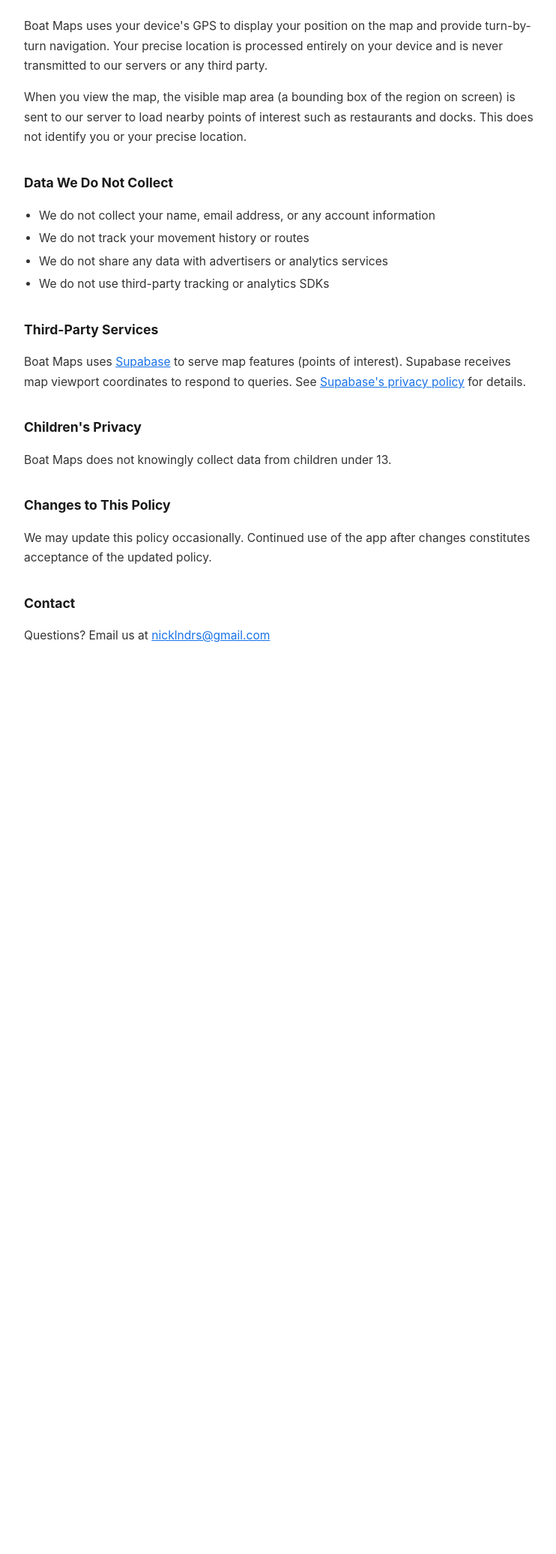
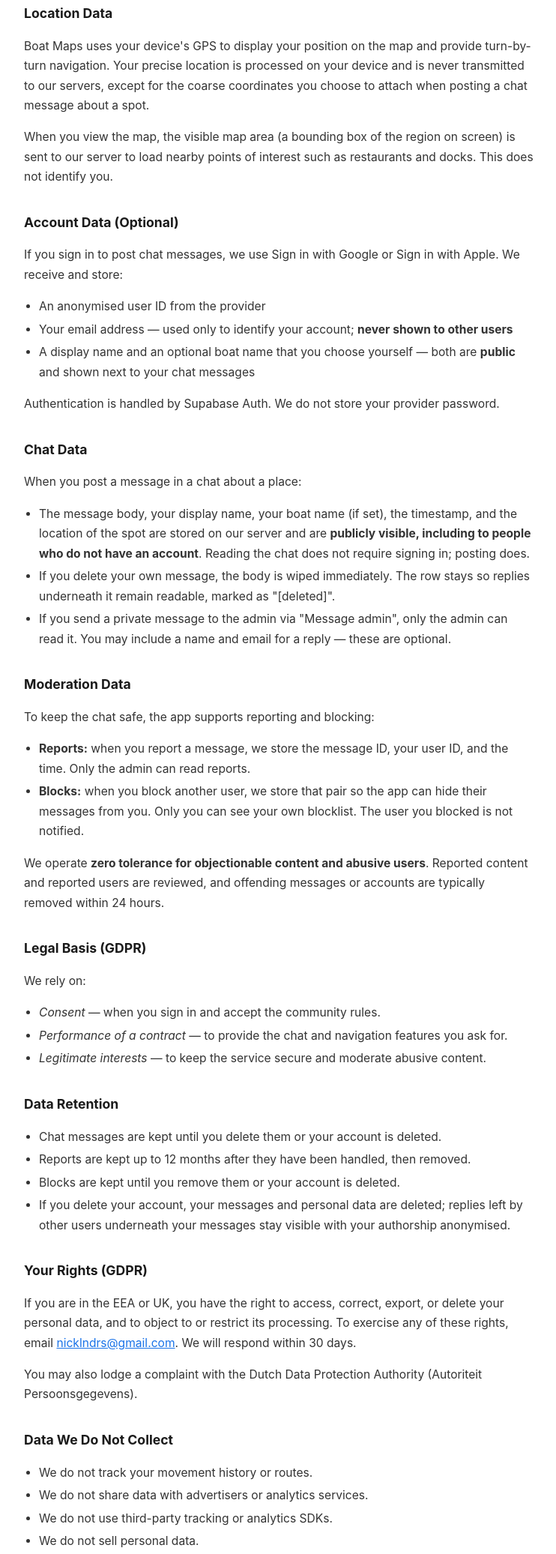
Before and after one commit to NickLeenders/boat-maps-privacy-policy, a plain HTML site: page docs/privacy.html in a window 1280 px wide. Shown: the part 319-2392 px from the top of the page at 75% size, without its empty margins (268-1010 px from the left). Before the commit the page ends 1229 px from the top, so only its background shows below. Drawn offline with Linux system fonts and the light colour scheme.

Commit message:
Updates for chat

```diff
--- a/docs/privacy.html
+++ b/docs/privacy.html
@@ -24,33 +24,83 @@
 </head>
 <body>
   <h1>Privacy Policy</h1>
-  <p class="updated">Last updated: April 22, 2026</p>
+  <p class="updated">Last updated: May 21, 2026</p>
 
   <h2>Overview</h2>
-  <p>Boat Maps is a waterway navigation app for Amsterdam. We take your privacy seriously and collect as little data as possible.</p>
+  <p>Boat Maps is a waterway navigation app for Amsterdam. We collect as little data as possible. You can browse the map and read chats without signing in. You only need to sign in if you want to post in chats.</p>
 
   <h2>Location Data</h2>
-  <p>Boat Maps uses your device's GPS to display your position on the map and provide turn-by-turn navigation. Your precise location is processed entirely on your device and is never transmitted to our servers or any third party.</p>
-  <p>When you view the map, the visible map area (a bounding box of the region on screen) is sent to our server to load nearby points of interest such as restaurants and docks. This does not identify you or your precise location.</p>
+  <p>Boat Maps uses your device's GPS to display your position on the map and provide turn-by-turn navigation. Your precise location is processed on your device and is never transmitted to our servers, except for the coarse coordinates you choose to attach when posting a chat message about a spot.</p>
+  <p>When you view the map, the visible map area (a bounding box of the region on screen) is sent to our server to load nearby points of interest such as restaurants and docks. This does not identify you.</p>
+
+  <h2>Account Data (Optional)</h2>
+  <p>If you sign in to post chat messages, we use Sign in with Google or Sign in with Apple. We receive and store:</p>
+  <ul>
+    <li>An anonymised user ID from the provider</li>
+    <li>Your email address — used only to identify your account; <strong>never shown to other users</strong></li>
+    <li>A display name and an optional boat name that you choose yourself — both are <strong>public</strong> and shown next to your chat messages</li>
+  </ul>
+  <p>Authentication is handled by Supabase Auth. We do not store your provider password.</p>
+
+  <h2>Chat Data</h2>
+  <p>When you post a message in a chat about a place:</p>
+  <ul>
+    <li>The message body, your display name, your boat name (if set), the timestamp, and the location of the spot are stored on our server and are <strong>publicly visible, including to people who do not have an account</strong>. Reading the chat does not require signing in; posting does.</li>
+    <li>If you delete your own message, the body is wiped immediately. The row stays so replies underneath it remain readable, marked as "[deleted]".</li>
+    <li>If you send a private message to the admin via "Message admin", only the admin can read it. You may include a name and email for a reply — these are optional.</li>
+  </ul>
+
+  <h2>Moderation Data</h2>
+  <p>To keep the chat safe, the app supports reporting and blocking:</p>
+  <ul>
+    <li><strong>Reports:</strong> when you report a message, we store the message ID, your user ID, and the time. Only the admin can read reports.</li>
+    <li><strong>Blocks:</strong> when you block another user, we store that pair so the app can hide their messages from you. Only you can see your own blocklist. The user you blocked is not notified.</li>
+  </ul>
+  <p>We operate <strong>zero tolerance for objectionable content and abusive users</strong>. Reported content and reported users are reviewed, and offending messages or accounts are typically removed within 24 hours.</p>
+
+  <h2>Legal Basis (GDPR)</h2>
+  <p>We rely on:</p>
+  <ul>
+    <li><em>Consent</em> — when you sign in and accept the community rules.</li>
+    <li><em>Performance of a contract</em> — to provide the chat and navigation features you ask for.</li>
+    <li><em>Legitimate interests</em> — to keep the service secure and moderate abusive content.</li>
+  </ul>
+
+  <h2>Data Retention</h2>
+  <ul>
+    <li>Chat messages are kept until you delete them or your account is deleted.</li>
+    <li>Reports are kept up to 12 months after they have been handled, then removed.</li>
+    <li>Blocks are kept until you remove them or your account is deleted.</li>
+    <li>If you delete your account, your messages and personal data are deleted; replies left by other users underneath your messages stay visible with your authorship anonymised.</li>
+  </ul>
+
+  <h2>Your Rights (GDPR)</h2>
+  <p>If you are in the EEA or UK, you have the right to access, correct, export, or delete your personal data, and to object to or restrict its processing. To exercise any of these rights, email <a href="mailto:nicklndrs@gmail.com">nicklndrs@gmail.com</a>. We will respond within 30 days.</p>
+  <p>You may also lodge a complaint with the Dutch Data Protection Authority (Autoriteit Persoonsgegevens).</p>
 
   <h2>Data We Do Not Collect</h2>
   <ul>
-    <li>We do not collect your name, email address, or any account information</li>
-    <li>We do not track your movement history or routes</li>
-    <li>We do not share any data with advertisers or analytics services</li>
-    <li>We do not use third-party tracking or analytics SDKs</li>
+    <li>We do not track your movement history or routes.</li>
+    <li>We do not share data with advertisers or analytics services.</li>
+    <li>We do not use third-party tracking or analytics SDKs.</li>
+    <li>We do not sell personal data.</li>
   </ul>
 
   <h2>Third-Party Services</h2>
-  <p>Boat Maps uses <a href="https://supabase.com" target="_blank">Supabase</a> to serve map features (points of interest). Supabase receives map viewport coordinates to respond to queries. See <a href="https://supabase.com/privacy" target="_blank">Supabase's privacy policy</a> for details.</p>
+  <p>Boat Maps uses:</p>
+  <ul>
+    <li><a href="https://supabase.com" target="_blank">Supabase</a> — hosts map features, chat messages, accounts, reports and blocks. See <a href="https://supabase.com/privacy" target="_blank">Supabase's privacy policy</a>.</li>
+    <li><a href="https://policies.google.com/privacy" target="_blank">Google</a> — used if you choose Sign in with Google.</li>
+    <li><a href="https://www.apple.com/legal/privacy/" target="_blank">Apple</a> — used if you choose Sign in with Apple.</li>
+  </ul>
 
   <h2>Children's Privacy</h2>
-  <p>Boat Maps does not knowingly collect data from children under 13.</p>
+  <p>Boat Maps is not directed at children under 13 and we do not knowingly collect data from them.</p>
 
   <h2>Changes to This Policy</h2>
   <p>We may update this policy occasionally. Continued use of the app after changes constitutes acceptance of the updated policy.</p>
 
   <h2>Contact</h2>
-  <p>Questions? Email us at <a href="mailto:nicklndrs@gmail.com">nicklndrs@gmail.com</a></p>
+  <p>Questions, deletion requests, or moderation issues? Email <a href="mailto:nicklndrs@gmail.com">nicklndrs@gmail.com</a>.</p>
 </body>
 </html>
```
Also changed, not shown: docs/support.html (+51 -22 lines).
